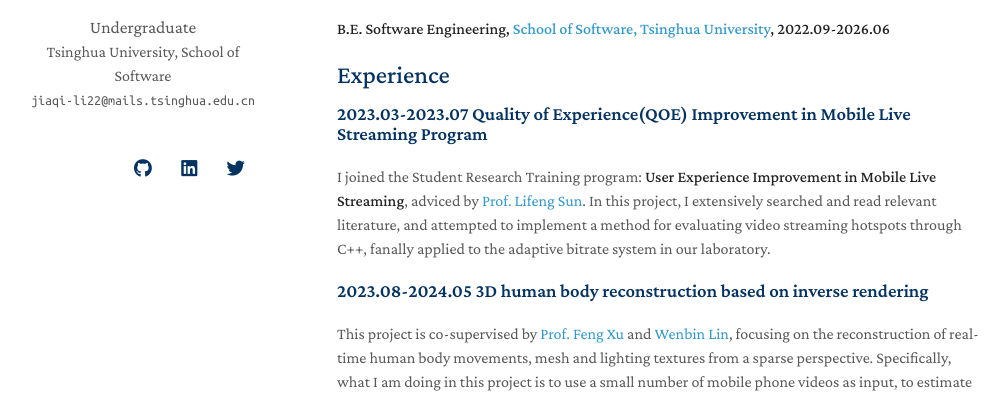
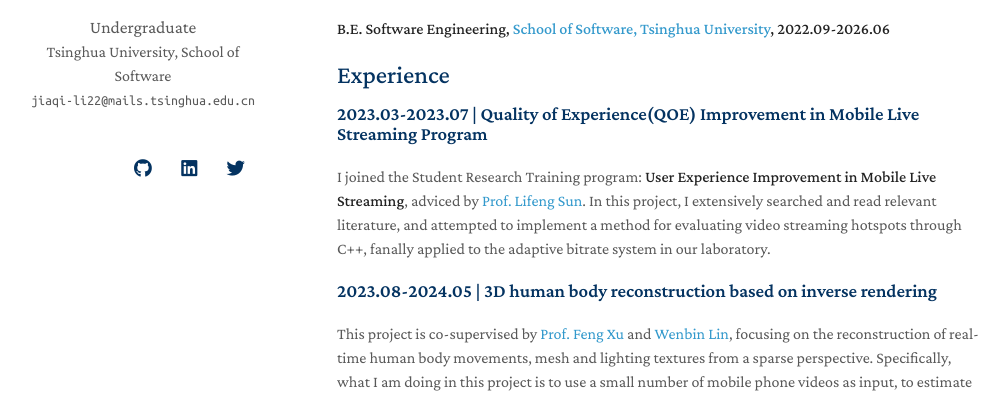
Before and after one commit to Songard/Songard.github.io, a Jekyll site: the page built from index.md, in a window 1280 px wide. Shown: the part 226-619 px from the top of the page, without its empty margins (133-1140 px from the left). Built offline with Jekyll 4.4.1, drawn with Linux system fonts in a browser that asks for light colours; nearby versions of some CDN libraries; a style sheet for code colours, icons or effects is not loaded; our own code applies the rules of GitHub Pages for plain Markdown files.

```diff
--- a/index.md
+++ b/index.md
@@ -17,10 +17,10 @@ Please feel free to contact me!
 ## Experience
 
 <!-- - **[Feb. 2020]** Our paper about incremental learning is accepted to CVPR 2020. -->
-### 2023.03-2023.07 Quality of Experience(QOE) Improvement in Mobile Live Streaming Program
+### 2023.03-2023.07 | Quality of Experience(QOE) Improvement in Mobile Live Streaming Program
 I joined the Student Research Training program: **User Experience Improvement in Mobile Live Streaming**, adviced by [Prof. Lifeng Sun](https://www.cs.tsinghua.edu.cn/csen/info/1180/4034.htm). In this project, I extensively searched and read relevant literature, and attempted to implement a method for evaluating video streaming hotspots through C++, fanally applied to the adaptive bitrate system in our laboratory.
 
-### 2023.08-2024.05 3D human body reconstruction based on inverse rendering
+### 2023.08-2024.05 | 3D human body reconstruction based on inverse rendering
 This project is co-supervised by [Prof. Feng Xu](http://xufeng.site/) and [Wenbin Lin]([http://xufeng.site/](https://wenbin-lin.github.io/)), focusing on the reconstruction of real-time human body movements, mesh and lighting textures from a sparse perspective. Specifically, what I am doing in this project is to use a small number of mobile phone videos as input, to estimate the posture of the human and render it into a mesh model in real time.
 
 
```
